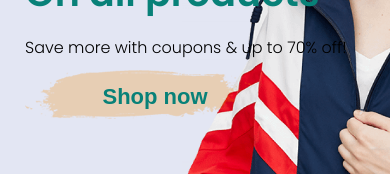
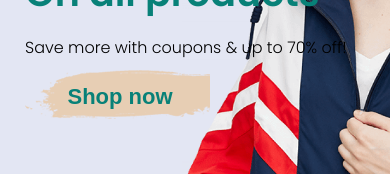
Before and after one commit to Abideen-program/Shoppy, a React (Create React App) app: page / in a window 390 px wide. Shown: the part 375-549 px from the top of the page. Built offline with nearby package versions, Linux system fonts and the light colour scheme; no server answers.

Commit message:
adjusting the padding of the button in hero section

```diff
--- a/src/components/Hero/HeroSection.module.css
+++ b/src/components/Hero/HeroSection.module.css
@@ -71,4 +71,8 @@
   .hero h2 {
     font-size: 3.2rem;
   }
+
+  .hero button{
+    padding: 1.4rem 2.5rem 1.4rem 3rem;
+  }
 }
```
